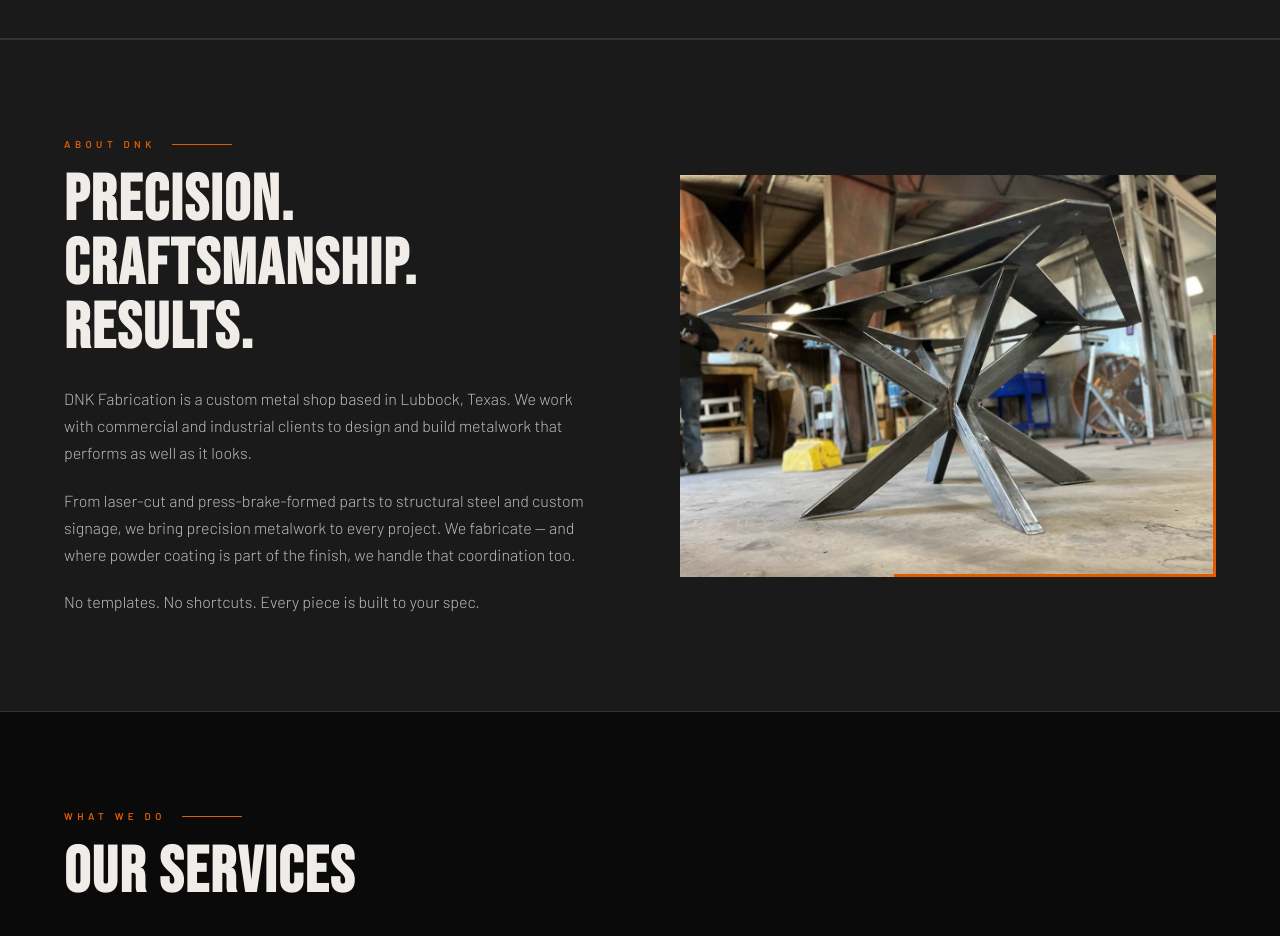
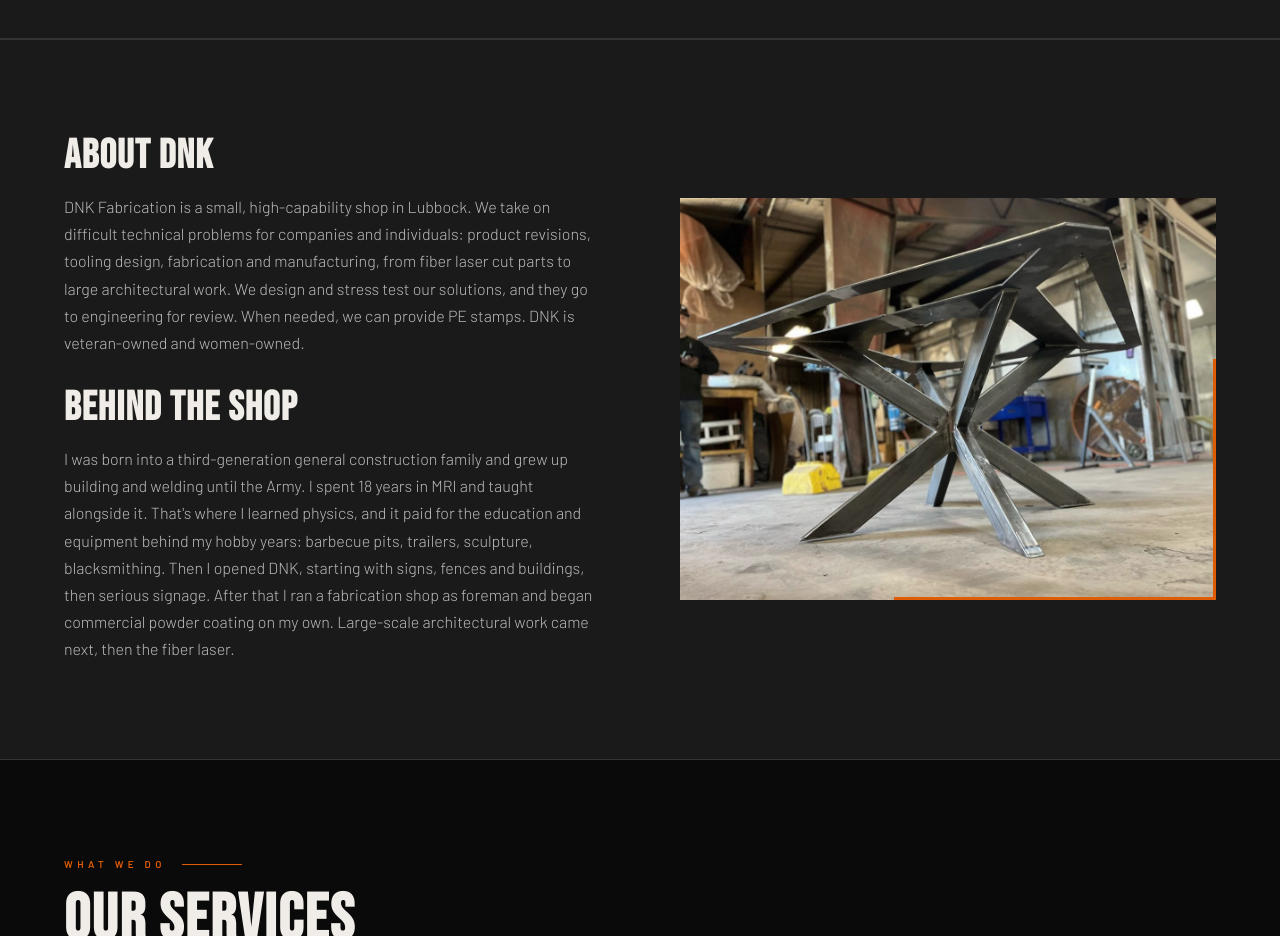
Before and after one commit to Dnkfabrication/dnkfabrication.github.io, a plain HTML site: page index.html in a window 1280 px wide. Shown: the part 1260-2196 px from the top of the page. Drawn offline with nearby package versions, Linux system fonts and the light colour scheme.

Commit message:
Add About section
Co-Authored-By: Claude Opus 5.5 <noreply@anthropic.com>

```diff
--- a/index.html
+++ b/index.html
@@ -366,6 +366,8 @@
     margin-bottom: 1.25rem;
   }
   .about-text p:last-child { margin-bottom: 0; }
+  .about-text h2 { font-size: clamp(1.9rem, 3.2vw, 2.8rem); margin-bottom: 1rem; }
+  .about-text p + h2 { margin-top: 2rem; }
 
   .about-photo {
     position: relative;
@@ -905,11 +907,10 @@
 <section class="about" id="about">
   <div class="about-inner">
     <div class="about-text fade-up">
-      <div class="section-label">About DNK</div>
-      <h2>Precision.<br>Craftsmanship.<br>Results.</h2>
-      <p>DNK Fabrication is a custom metal shop based in Lubbock, Texas. We work with commercial and industrial clients to design and build metalwork that performs as well as it looks.</p>
-      <p>From laser-cut and press-brake-formed parts to structural steel and custom signage, we bring precision metalwork to every project. We fabricate — and where powder coating is part of the finish, we handle that coordination too.</p>
-      <p>No templates. No shortcuts. Every piece is built to your spec.</p>
+      <h2>About DNK</h2>
+      <p>DNK Fabrication is a small, high-capability shop in Lubbock. We take on difficult technical problems for companies and individuals: product revisions, tooling design, fabrication and manufacturing, from fiber laser cut parts to large architectural work. We design and stress test our solutions, and they go to engineering for review. When needed, we can provide PE stamps. DNK is veteran-owned and women-owned.</p>
+      <h2>Behind the shop</h2>
+      <p>I was born into a third-generation general construction family and grew up building and welding until the Army. I spent 18 years in MRI and taught alongside it. That's where I learned physics, and it paid for the education and equipment behind my hobby years: barbecue pits, trailers, sculpture, blacksmithing. Then I opened DNK, starting with signs, fences and buildings, then serious signage. After that I ran a fabrication shop as foreman and began commercial powder coating on my own. Large-scale architectural work came next, then the fiber laser.</p>
     </div>
     <div class="about-photo fade-up">
       <img src="img/dnk-fabrication-shop.jpg" alt="DNK Fabrication shop" loading="lazy">
```
